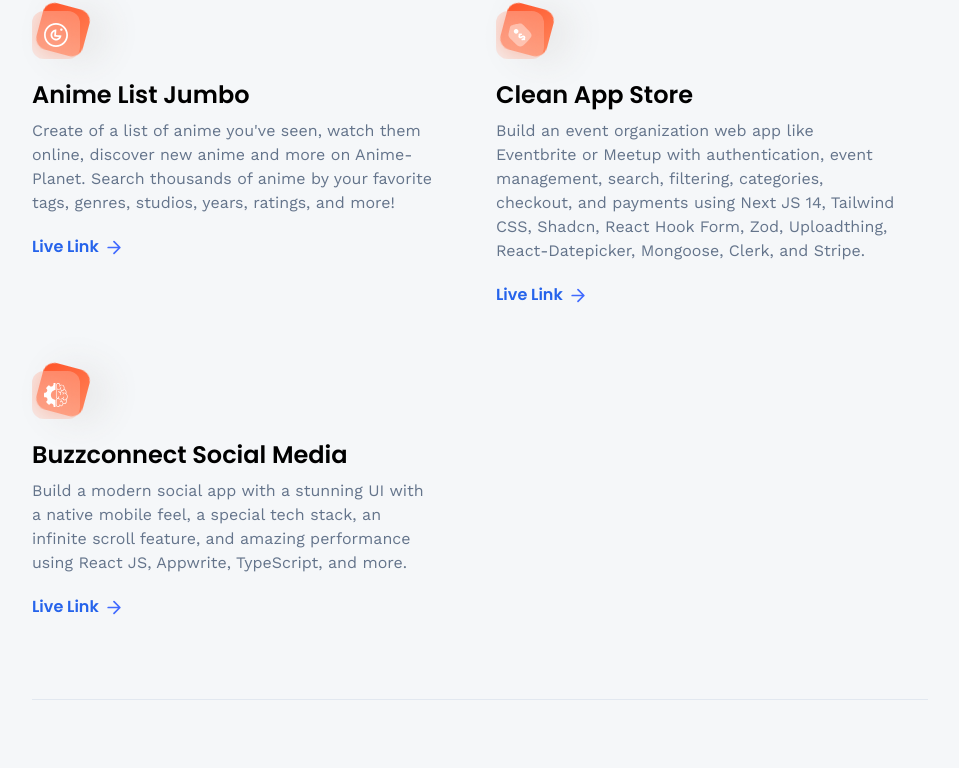
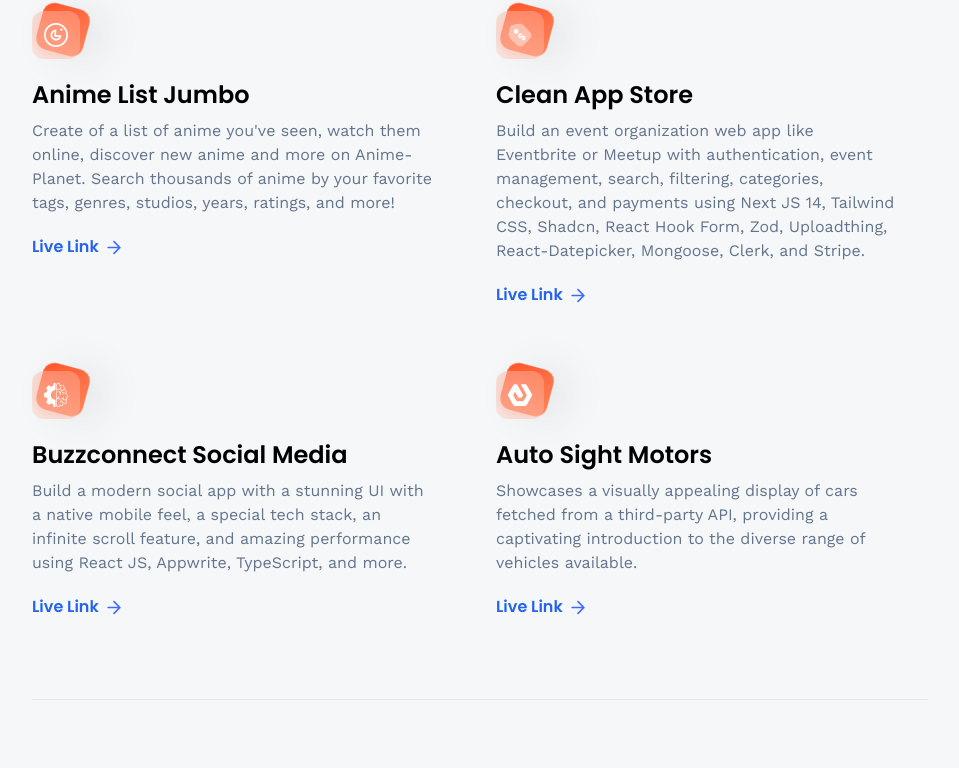
Before and after one commit to FaisMuhammadd/3d-portfolio, a React (Vite) app: page /projects in a window 1280 px wide. Shown: the part 353-1121 px from the top of the page, without its empty margins (160-1119 px from the left). Built offline with nearby package versions, Linux system fonts and the light colour scheme; no server answers.

Commit message:
add project

```diff
--- a/src/constants/index.js
+++ b/src/constants/index.js
@@ -156,4 +156,12 @@ export const projects = [
       "Build a modern social app with a stunning UI with a native mobile feel, a special tech stack, an infinite scroll feature, and amazing performance using React JS, Appwrite, TypeScript, and more.",
     link: "https://github.com/pandawaa/buzzconnect-social-media",
   },
+  {
+    iconUrl: estate,
+    theme: "btn-back-red",
+    name: "Auto Sight Motors",
+    description:
+      "Showcases a visually appealing display of cars fetched from a third-party API, providing a captivating introduction to the diverse range of vehicles available.",
+    link: "https://github.com/pandawaa/auto-sight-motors",
+  },
 ]
```
